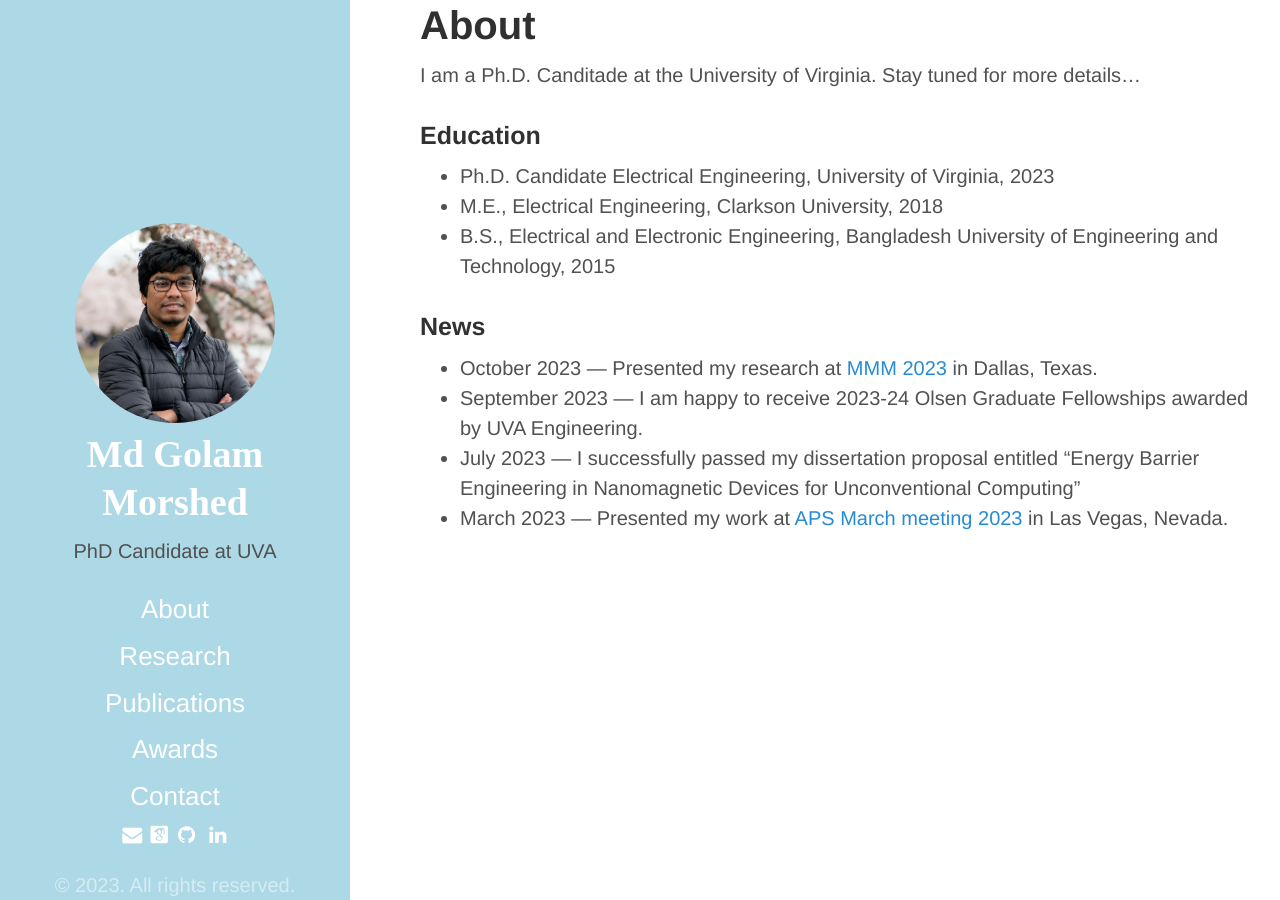
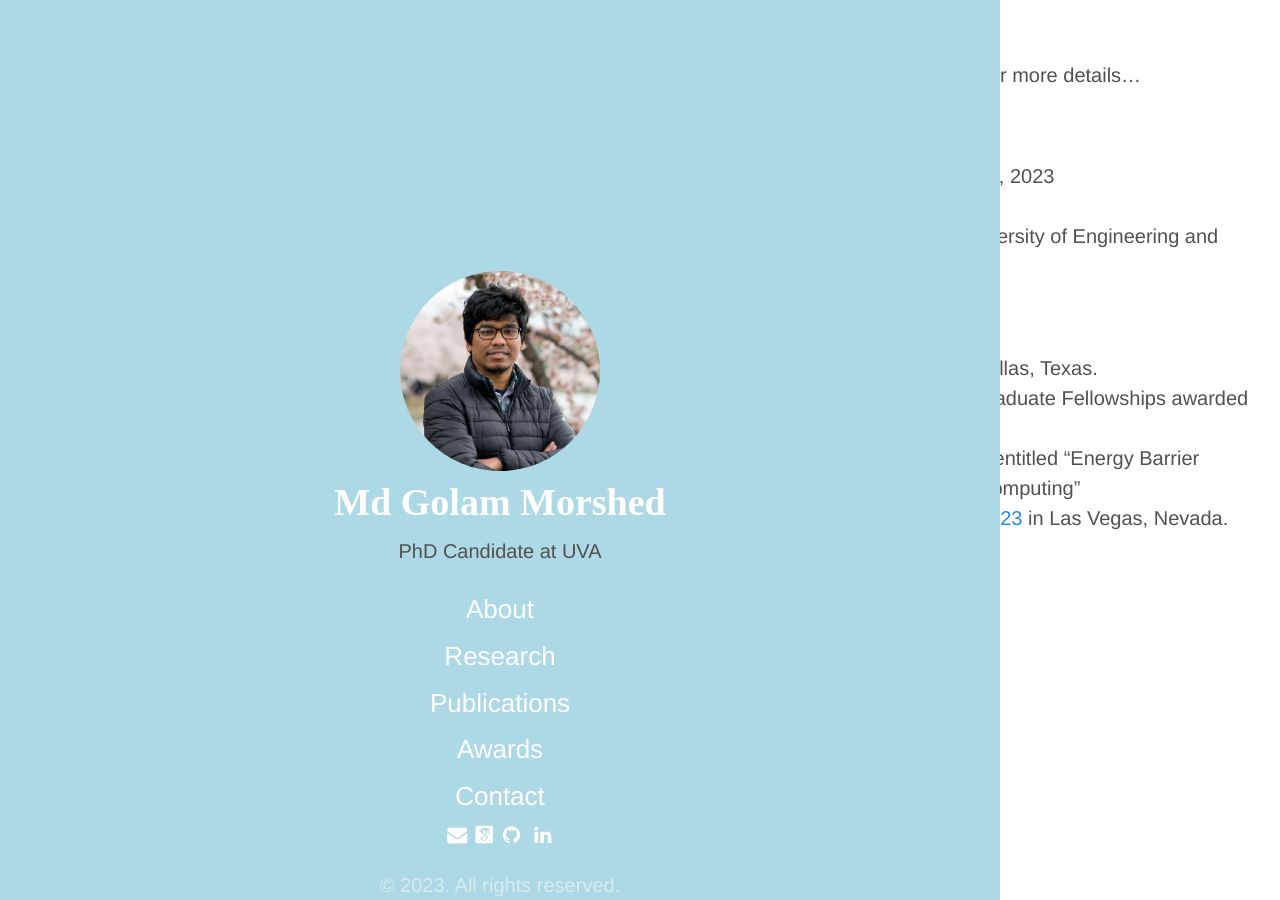
Before and after one commit to mgmorshed/mgmorshed.github.io, a Jekyll site: the page built from index.md, in a window 1280 px wide. Built offline with Jekyll 4.4.1, drawn with Linux system fonts in a browser that asks for light colours; cached includes are drawn as plain includes; some web fonts are replaced.

Commit message:
Update styles.css

```diff
--- a/public/css/styles.css
+++ b/public/css/styles.css
@@ -1,4 +1,4 @@
 .sidebar {
-    width: 350px;
+    width: 1000px;
     background-color: lightblue;
 }
```
